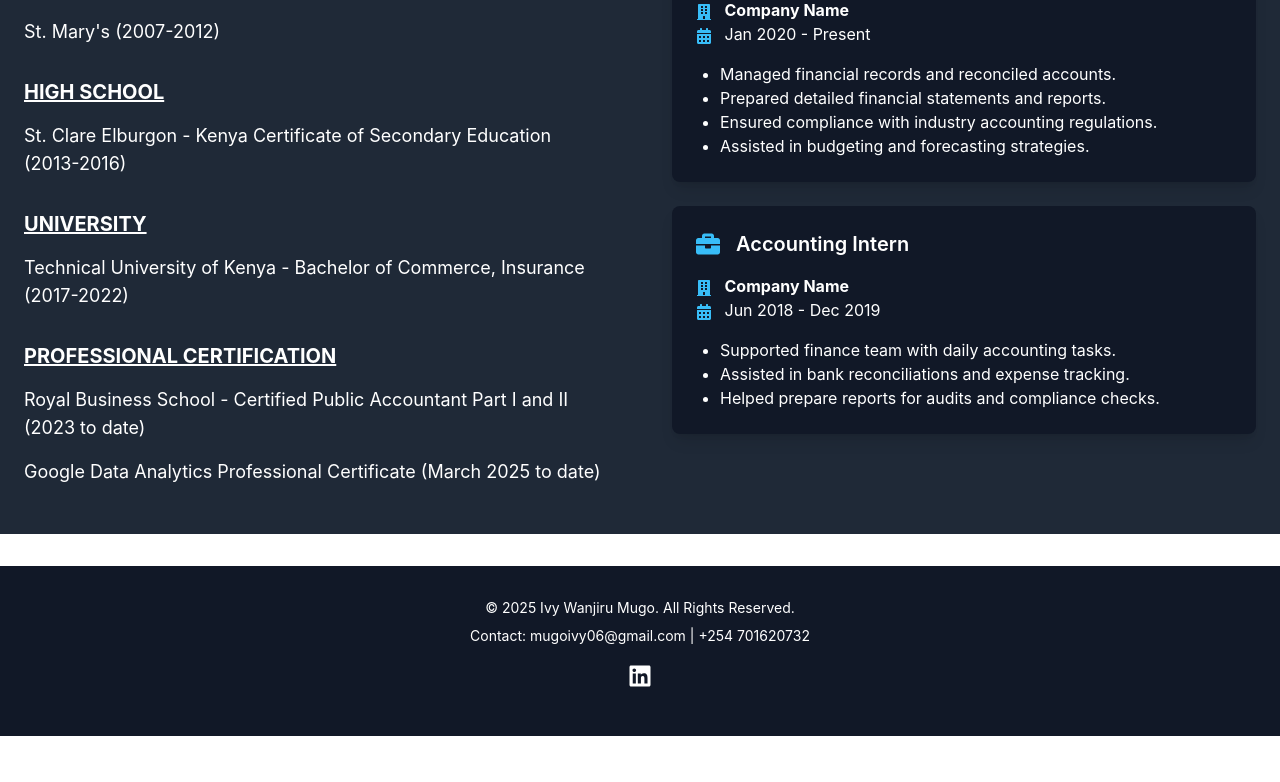
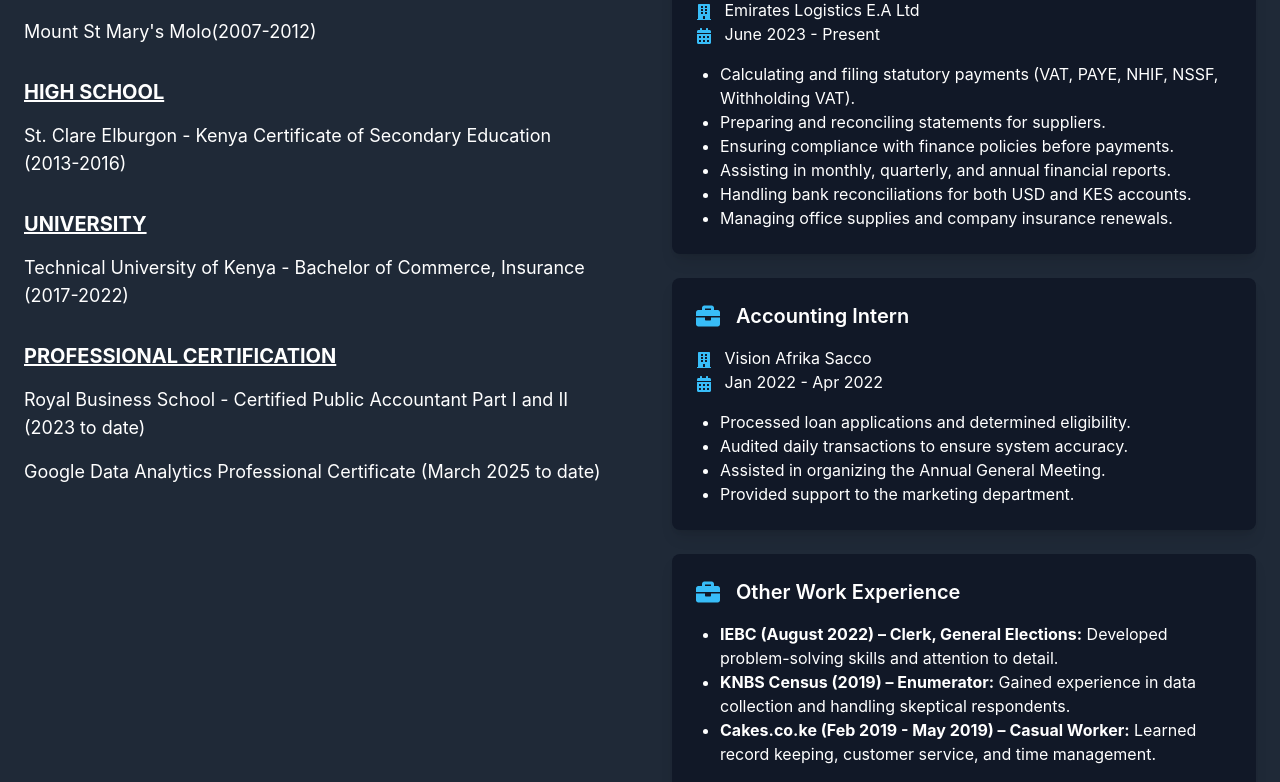
Before and after one commit to sheena849/Random, a React (Create React App) app in the folder super/: page /experience in a window 1280 px wide. Shown: the part 258-1040 px from the top of the page. Before the commit the page ends 994 px from the top, so only its background shows below. Built offline with nearby package versions, Linux system fonts and the light colour scheme.

Commit message:
Experience

```diff
--- a/super/src/pages/Experience.js
+++ b/super/src/pages/Experience.js
@@ -20,11 +20,11 @@ function Experience() {
           <div className="education-item space-y-4">
             <h3 className="text-xl font-bold uppercase underline text-white">Primary Education</h3>
             <p className="text-lg text-white">Lizar Academy (2000-2006)</p>
-            <p className="text-lg text-white mt-6">St. Mary's (2007-2012)</p> {/* Added mt-6 for spacing */}
+            <p className="text-lg text-white mt-6">Mount St Mary's Molo(2007-2012)</p>
           </div>
 
           {/* High School */}
-          <div className="education-item space-y-4 mt-8"> {/* Increased spacing */}
+          <div className="education-item space-y-4 mt-8">
             <h3 className="text-xl font-bold uppercase underline text-white">High School</h3>
             <p className="text-lg text-white">
               St. Clare Elburgon - Kenya Certificate of Secondary Education (2013-2016)
@@ -32,7 +32,7 @@ function Experience() {
           </div>
 
           {/* University */}
-          <div className="education-item space-y-4 mt-8"> {/* Increased spacing */}
+          <div className="education-item space-y-4 mt-8">
             <h3 className="text-xl font-bold uppercase underline text-white">University</h3>
             <p className="text-lg text-white">
               Technical University of Kenya - Bachelor of Commerce, Insurance (2017-2022)
@@ -40,12 +40,12 @@ function Experience() {
           </div>
 
           {/* Professional Certification */}
-          <div className="education-item space-y-4 mt-8"> {/* Increased spacing */}
+          <div className="education-item space-y-4 mt-8">
             <h3 className="text-xl font-bold uppercase underline text-white">Professional Certification</h3>
             <p className="text-lg text-white">
               Royal Business School - Certified Public Accountant Part I and II (2023 to date)
             </p>
-            <p className="text-lg text-white mt-6">Google Data Analytics Professional Certificate (March 2025 to date)</p> {/* Added mt-6 for spacing */}
+            <p className="text-lg text-white mt-6">Google Data Analytics Professional Certificate (March 2025 to date)</p>
           </div>
         </div>
 
@@ -54,7 +54,7 @@ function Experience() {
           <h2 className="text-3xl font-semibold text-center mb-6 text-sky-400">Professional Experience</h2>
           <div className="experience-container space-y-6">
 
-            {/* Experience item 1 */}
+            {/* Emirates Logistics - Assistant Accountant */}
             <motion.div
               className="experience-item bg-gray-900 p-6 rounded-lg shadow-lg hover:shadow-xl transition-shadow duration-300"
               whileHover={{ scale: 1.05 }}
@@ -64,17 +64,19 @@ function Experience() {
                 <FaBriefcase className="experience-icon text-2xl text-sky-400 mr-4" />
                 <h3 className="text-xl font-semibold text-white">Assistant Accountant</h3>
               </div>
-              <p className="text-white"><FaBuilding className="icon inline mr-2 text-sky-400" /> <strong>Company Name</strong></p>
-              <p className="text-white"><FaCalendarAlt className="icon inline mr-2 text-sky-400" /> Jan 2020 - Present</p>
+              <p className="text-white"><FaBuilding className="icon inline mr-2 text-sky-400" /> Emirates Logistics E.A Ltd</p>
+              <p className="text-white"><FaCalendarAlt className="icon inline mr-2 text-sky-400" /> June 2023 - Present</p>
               <ul className="list-disc pl-6 mt-4 text-white">
-                <li>Managed financial records and reconciled accounts.</li>
-                <li>Prepared detailed financial statements and reports.</li>
-                <li>Ensured compliance with industry accounting regulations.</li>
-                <li>Assisted in budgeting and forecasting strategies.</li>
+                <li>Calculating and filing statutory payments (VAT, PAYE, NHIF, NSSF, Withholding VAT).</li>
+                <li>Preparing and reconciling statements for suppliers.</li>
+                <li>Ensuring compliance with finance policies before payments.</li>
+                <li>Assisting in monthly, quarterly, and annual financial reports.</li>
+                <li>Handling bank reconciliations for both USD and KES accounts.</li>
+                <li>Managing office supplies and company insurance renewals.</li>
               </ul>
             </motion.div>
 
-            {/* Experience item 2 */}
+            {/* Vision Afrika Sacco - Accounting Intern */}
             <motion.div
               className="experience-item bg-gray-900 p-6 rounded-lg shadow-lg hover:shadow-xl transition-shadow duration-300"
               whileHover={{ scale: 1.05 }}
@@ -84,14 +86,33 @@ function Experience() {
                 <FaBriefcase className="experience-icon text-2xl text-sky-400 mr-4" />
                 <h3 className="text-xl font-semibold text-white">Accounting Intern</h3>
               </div>
-              <p className="text-white"><FaBuilding className="icon inline mr-2 text-sky-400" /> <strong>Company Name</strong></p>
-              <p className="text-white"><FaCalendarAlt className="icon inline mr-2 text-sky-400" /> Jun 2018 - Dec 2019</p>
+              <p className="text-white"><FaBuilding className="icon inline mr-2 text-sky-400" /> Vision Afrika Sacco</p>
+              <p className="text-white"><FaCalendarAlt className="icon inline mr-2 text-sky-400" /> Jan 2022 - Apr 2022</p>
               <ul className="list-disc pl-6 mt-4 text-white">
-                <li>Supported finance team with daily accounting tasks.</li>
-                <li>Assisted in bank reconciliations and expense tracking.</li>
-                <li>Helped prepare reports for audits and compliance checks.</li>
+                <li>Processed loan applications and determined eligibility.</li>
+                <li>Audited daily transactions to ensure system accuracy.</li>
+                <li>Assisted in organizing the Annual General Meeting.</li>
+                <li>Provided support to the marketing department.</li>
               </ul>
             </motion.div>
+
+            {/* Other Work Experience */}
+            <motion.div
+              className="experience-item bg-gray-900 p-6 rounded-lg shadow-lg hover:shadow-xl transition-shadow duration-300"
+              whileHover={{ scale: 1.05 }}
+              transition={{ duration: 0.3 }}
+            >
+              <div className="experience-header flex items-center mb-4">
+                <FaBriefcase className="experience-icon text-2xl text-sky-400 mr-4" />
+                <h3 className="text-xl font-semibold text-white">Other Work Experience</h3>
+              </div>
+              <ul className="list-disc pl-6 mt-4 text-white">
+                <li><strong>IEBC (August 2022) – Clerk, General Elections:</strong> Developed problem-solving skills and attention to detail.</li>
+                <li><strong>KNBS Census (2019) – Enumerator:</strong> Gained experience in data collection and handling skeptical respondents.</li>
+                <li><strong>Cakes.co.ke (Feb 2019 - May 2019) – Casual Worker:</strong> Learned record keeping, customer service, and time management.</li>
+              </ul>
+            </motion.div>
+
           </div>
         </div>
       </div>
```
